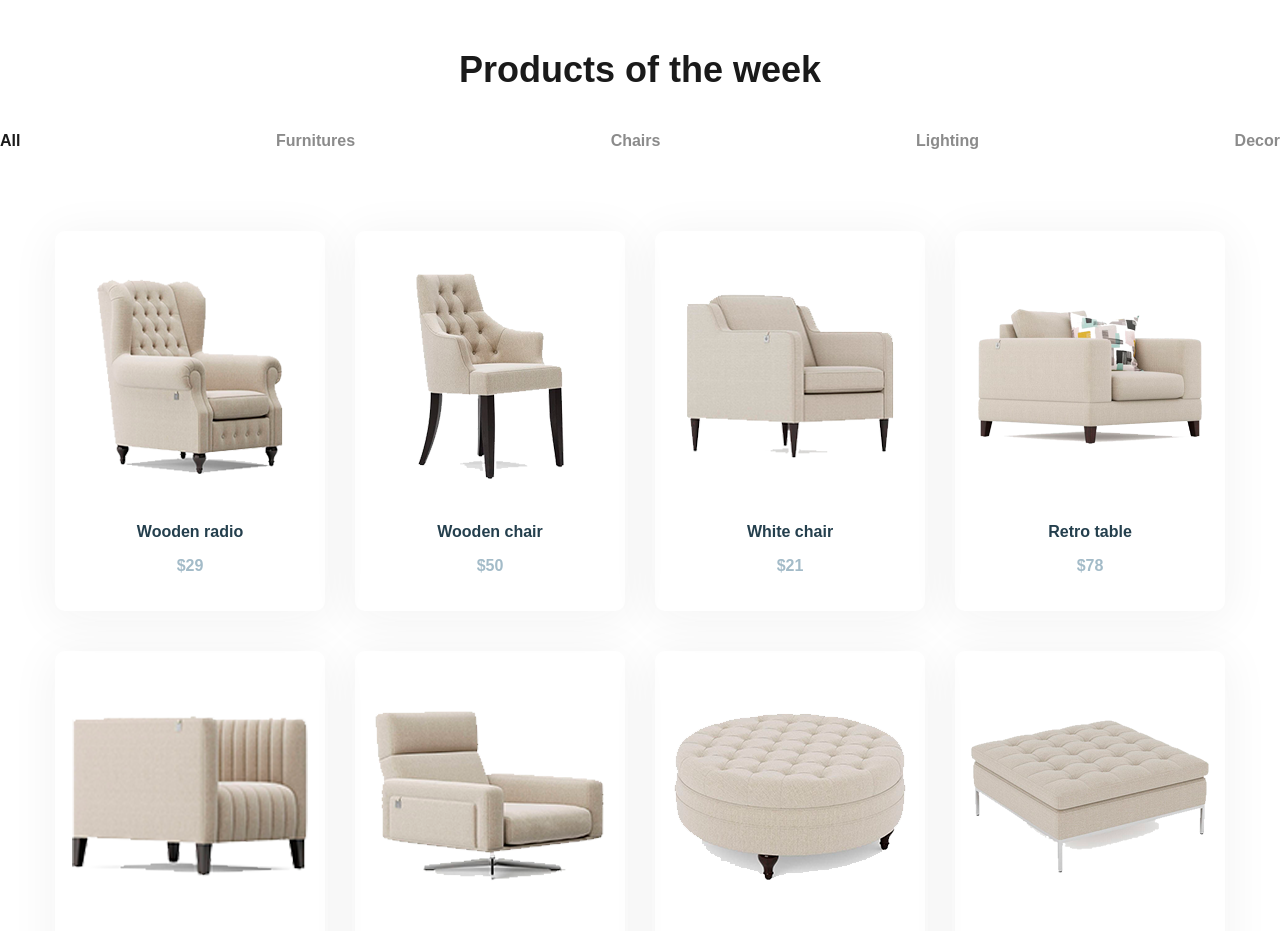
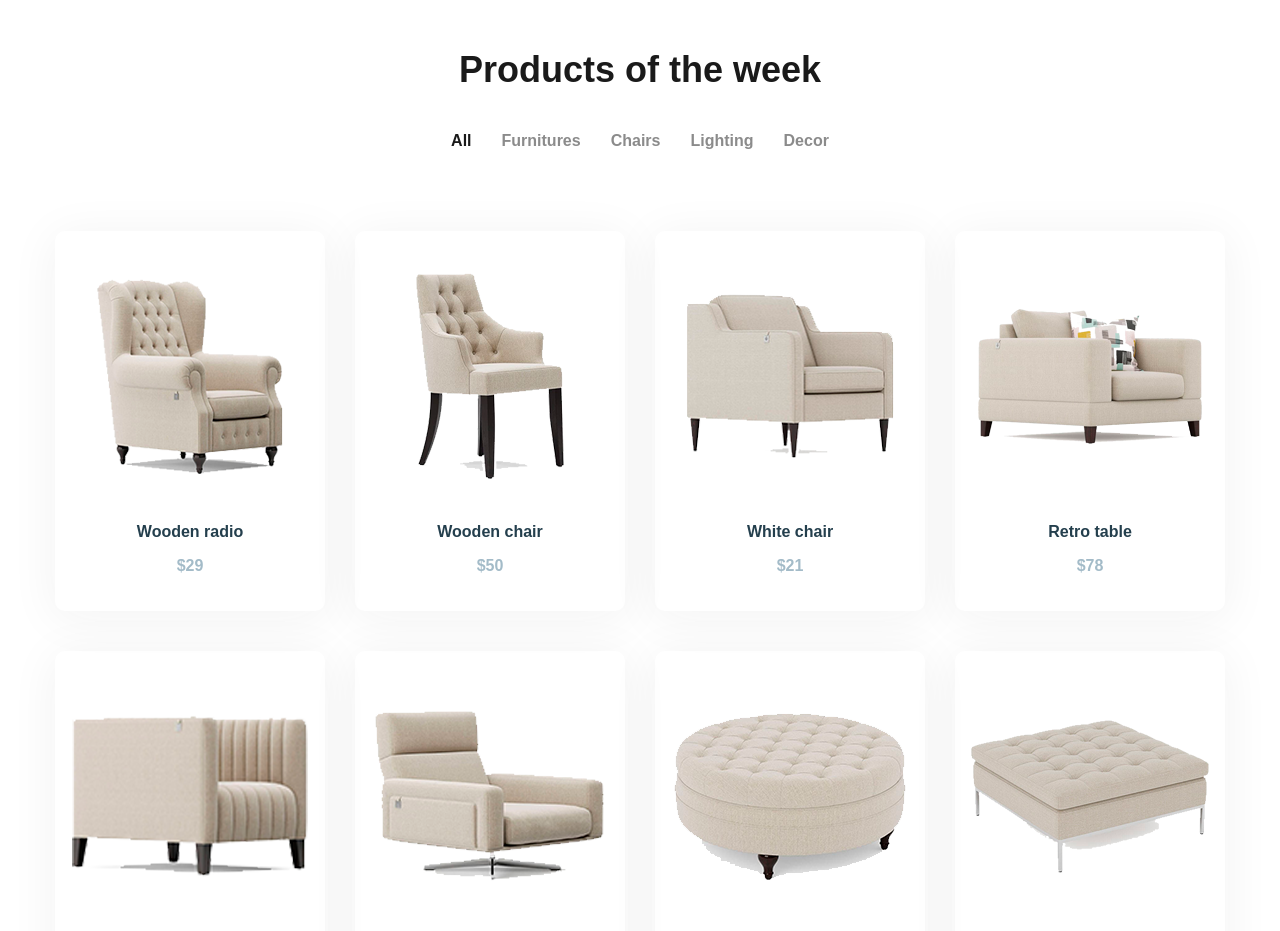
Before and after one commit to vinraelll/glee, a website: page app/index.html in a window 1280 px wide. Shown: the part 1220-2151 px from the top of the page. Drawn offline with Linux system fonts and the light colour scheme.

Commit message:
fix filter

```diff
--- a/app/scss/components/_bestseller.scss
+++ b/app/scss/components/_bestseller.scss
@@ -1,8 +1,7 @@
 .filter {
   display: flex;
-  justify-content: space-between;
+  justify-content: center;
   margin: 0px auto 80px;
-  text-align: center;
 
   &__item:not(:last-child) {
     margin-right: 30px;
```
Also changed, not shown: app/css/style.min.css.
